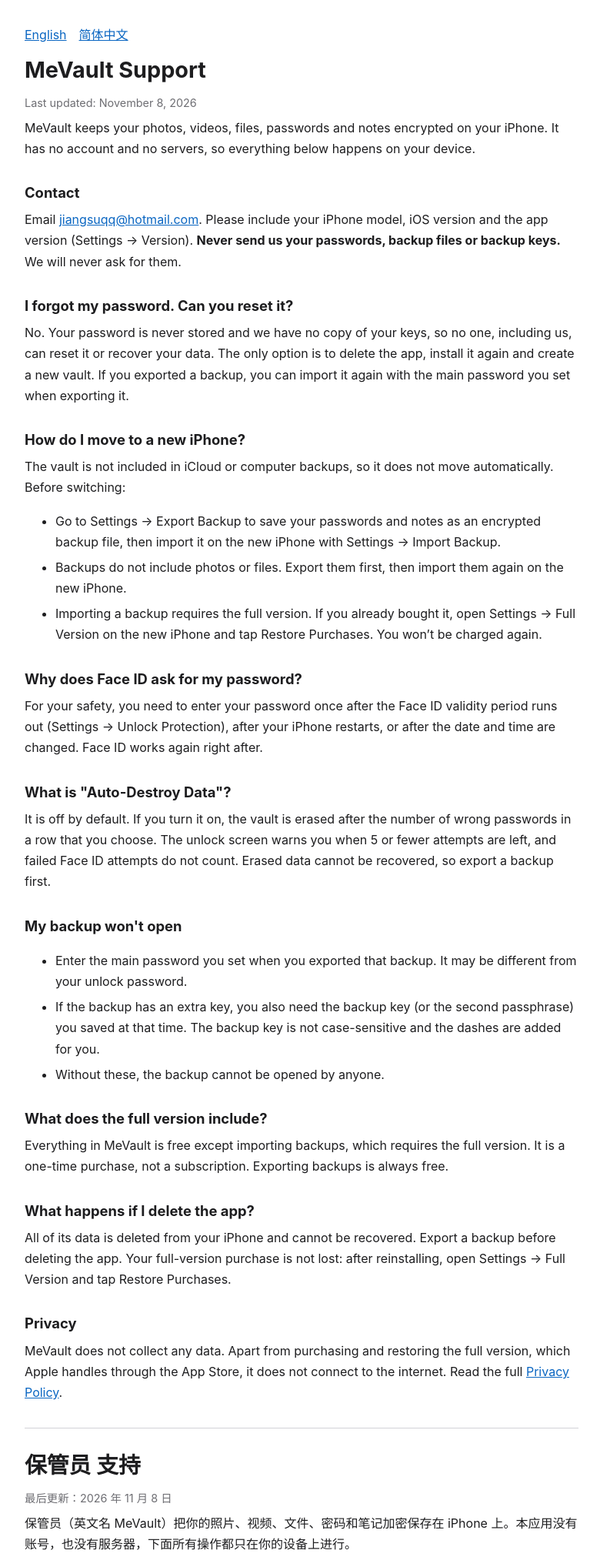
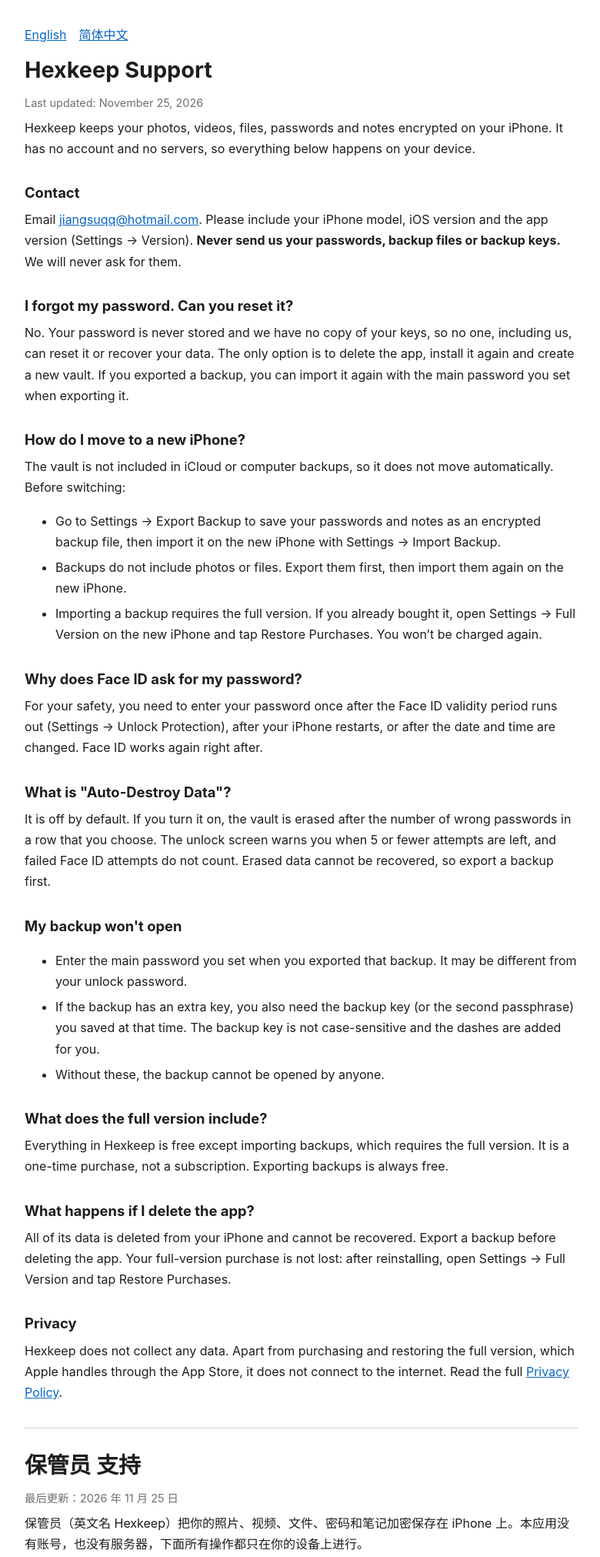
Before and after one commit to myzhangsanxiao/mevault-privacy, a plain HTML site: page support/index.html in a window 1280 px wide. Shown: the top 2023 px of the page at 77% size, without its empty margins (248-1028 px from the left). Drawn offline with Linux system fonts and the light colour scheme.

Commit message:
Add files via upload

```diff
--- a/support/index.html
+++ b/support/index.html
@@ -3,7 +3,7 @@
 <head>
 <meta charset="utf-8">
 <meta name="viewport" content="width=device-width, initial-scale=1">
-<title>MeVault Support / 保管员 支持</title>
+<title>Hexkeep Support / 保管员 支持</title>
 <style>
   :root { --bg:#ffffff; --fg:#1d1d1f; --muted:#6e6e73; --line:#d2d2d7; --accent:#0a66c2; }
   @media (prefers-color-scheme: dark) {
@@ -27,10 +27,10 @@
 <nav><a href="#en">English</a><a href="#zh">简体中文</a></nav>
 
 <section id="en" style="border-top:none;margin-top:8px;padding-top:0">
-<h1>MeVault Support</h1>
-<p class="muted">Last updated: November 8, 2026</p>
+<h1>Hexkeep Support</h1>
+<p class="muted">Last updated: November 25, 2026</p>
 
-<p>MeVault keeps your photos, videos, files, passwords and notes encrypted on your iPhone. It has no account and no servers, so everything below happens on your device.</p>
+<p>Hexkeep keeps your photos, videos, files, passwords and notes encrypted on your iPhone. It has no account and no servers, so everything below happens on your device.</p>
 
 <h2>Contact</h2>
 <p>Email <a href="mailto:jiangsuqq@hotmail.com">jiangsuqq@hotmail.com</a>. Please include your iPhone model, iOS version and the app version (Settings → Version). <strong>Never send us your passwords, backup files or backup keys.</strong> We will never ask for them.</p>
@@ -60,20 +60,20 @@
 </ul>
 
 <h2>What does the full version include?</h2>
-<p>Everything in MeVault is free except importing backups, which requires the full version. It is a one-time purchase, not a subscription. Exporting backups is always free.</p>
+<p>Everything in Hexkeep is free except importing backups, which requires the full version. It is a one-time purchase, not a subscription. Exporting backups is always free.</p>
 
 <h2>What happens if I delete the app?</h2>
 <p>All of its data is deleted from your iPhone and cannot be recovered. Export a backup before deleting the app. Your full-version purchase is not lost: after reinstalling, open Settings → Full Version and tap Restore Purchases.</p>
 
 <h2>Privacy</h2>
-<p>MeVault does not collect any data. Apart from purchasing and restoring the full version, which Apple handles through the App Store, it does not connect to the internet. Read the full <a href="https://myzhangsanxiao.github.io/mevault-privacy/">Privacy Policy</a>.</p>
+<p>Hexkeep does not collect any data. Apart from purchasing and restoring the full version, which Apple handles through the App Store, it does not connect to the internet. Read the full <a href="https://myzhangsanxiao.github.io/mevault-privacy/">Privacy Policy</a>.</p>
 </section>
 
 <section id="zh">
 <h1>保管员 支持</h1>
-<p class="muted">最后更新：2026 年 11 月 8 日</p>
+<p class="muted">最后更新：2026 年 11 月 25 日</p>
 
-<p>保管员（英文名 MeVault）把你的照片、视频、文件、密码和笔记加密保存在 iPhone 上。本应用没有账号，也没有服务器，下面所有操作都只在你的设备上进行。</p>
+<p>保管员（英文名 Hexkeep）把你的照片、视频、文件、密码和笔记加密保存在 iPhone 上。本应用没有账号，也没有服务器，下面所有操作都只在你的设备上进行。</p>
 
 <h2>联系我们</h2>
 <p>请发邮件到 <a href="mailto:jiangsuqq@hotmail.com">jiangsuqq@hotmail.com</a>，并写明 iPhone 型号、iOS 版本和 App 版本（设置 → 版本）。<strong>请不要把密码、备份文件或备份密钥发给我们</strong>，我们也绝不会向你索要。</p>
```
